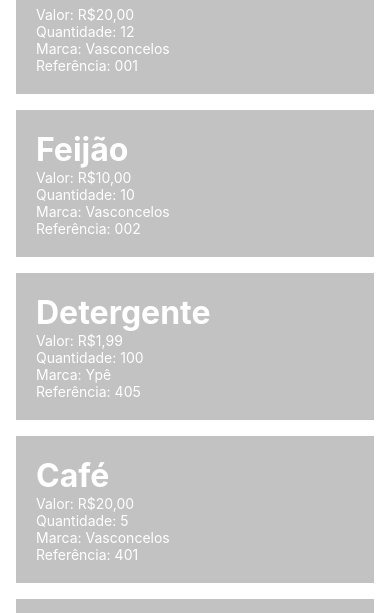
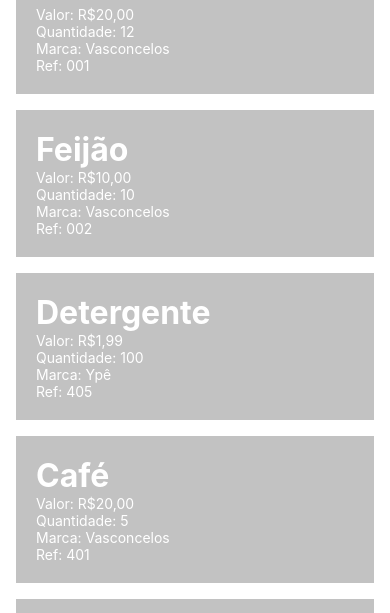
Before and after one commit to leandrocunha526/apsreact2, a React Native app: screen / in a window 390 px wide. Shown: the part 152-765 px from the top of the page. Built offline with nearby package versions, Linux system fonts and the light colour scheme.

Commit message:
Update field of referẽncia to ref

```diff
--- a/src/components/produto.js
+++ b/src/components/produto.js
@@ -9,7 +9,7 @@
         <Text style={styles.texto}>Valor: R${this.props.valor}</Text>
         <Text style={styles.texto}>Quantidade: {this.props.quantidade}</Text>
         <Text style={styles.texto}>Marca: {this.props.marca}</Text>
-        <Text style={styles.texto}>Referência: {this.props.referencia}</Text>
+        <Text style={styles.texto}>Ref: {this.props.referencia}</Text>
       </View>
     );
   }
```
